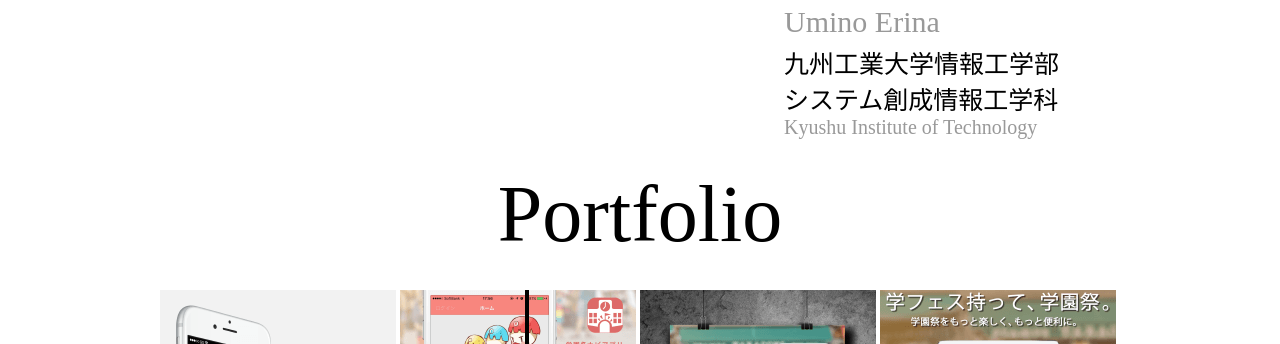
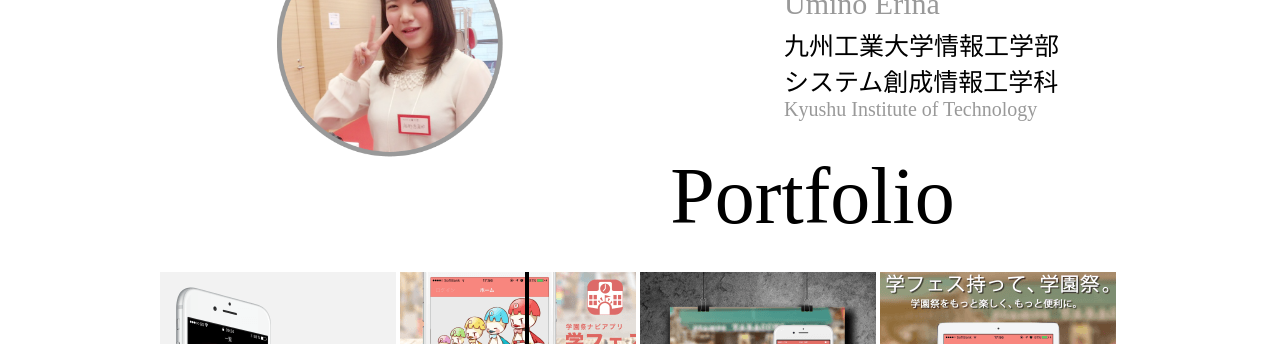
Before and after one commit to erinaumino/Portfolio, a plain HTML site: page index.html in a window 1280 px wide. Shown: the part 756-1100 px from the top of the page. Drawn offline with Linux system fonts and the light colour scheme.

Commit message:
プロフ画像を追加

```diff
--- a/index.html
+++ b/index.html
@@ -34,11 +34,13 @@
 
     <section id="profile">
       <h1>Profile</h1>
-      <img class="photo" src="" alt="" >
+      <div id="prof_detail">
+      <img class="photo" src="image/prof_image.png" alt="" >
       <h2 class="name">海野 恵凜那</h2>
       <p class="englishname">Umino Erina</p>
       <h3 class="shcool">九州工業大学情報工学部<br>システム創成情報工学科</h3>
       <p class="englishshcool">Kyushu Institute of Technology</p>
+    </div>
     </section>
     <section id="portfolio">
       <h1>Portfolio</h1>
--- a/style.css
+++ b/style.css
@@ -76,6 +76,18 @@ h1{
   margin-top: 30px;
 }
 
+#prof_detail img{
+  float: left;
+  display: block;
+  margin-left: 12%;
+  margin-bottom: 10px;
+}
+
+.photo{
+  max-width: 230px;
+  height: auto;
+}
+
 .name{
   text-align: left;
   font-size: 40px;
```
Also changed, not shown: image/prof_image.png (added), 2 other files.
